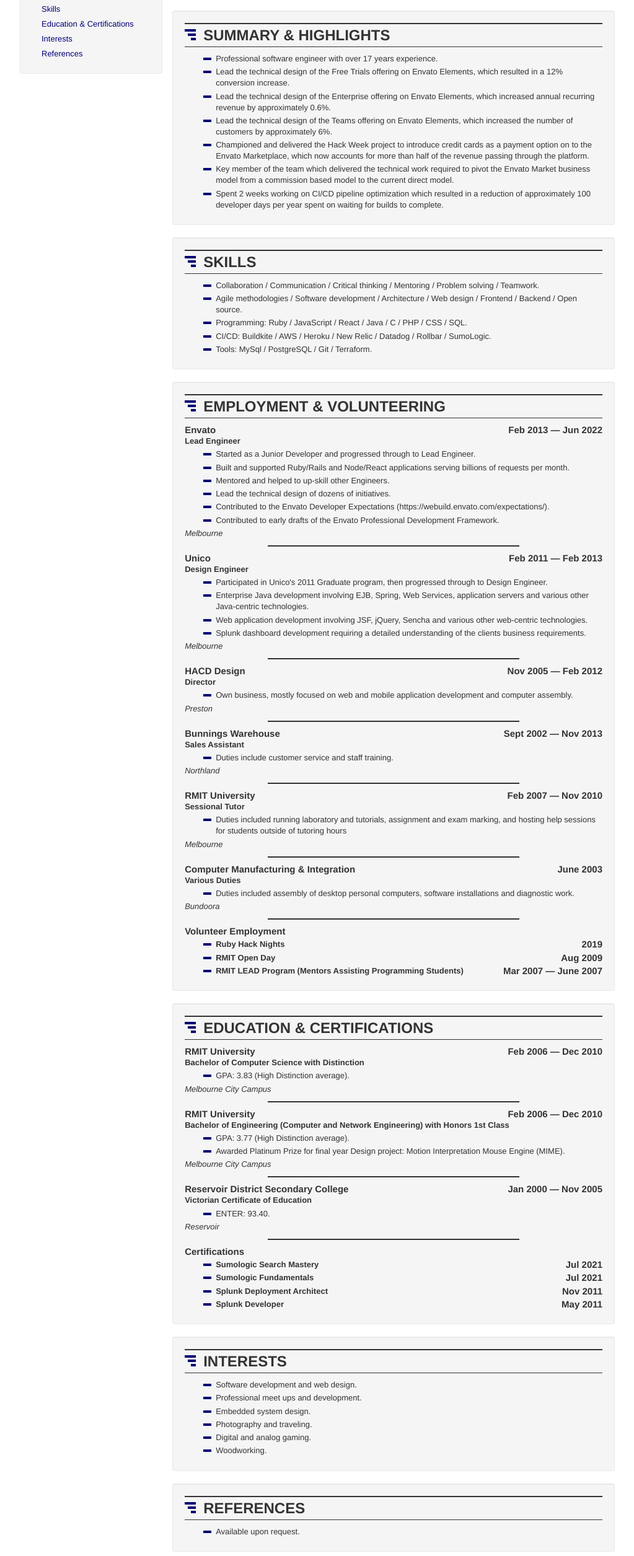
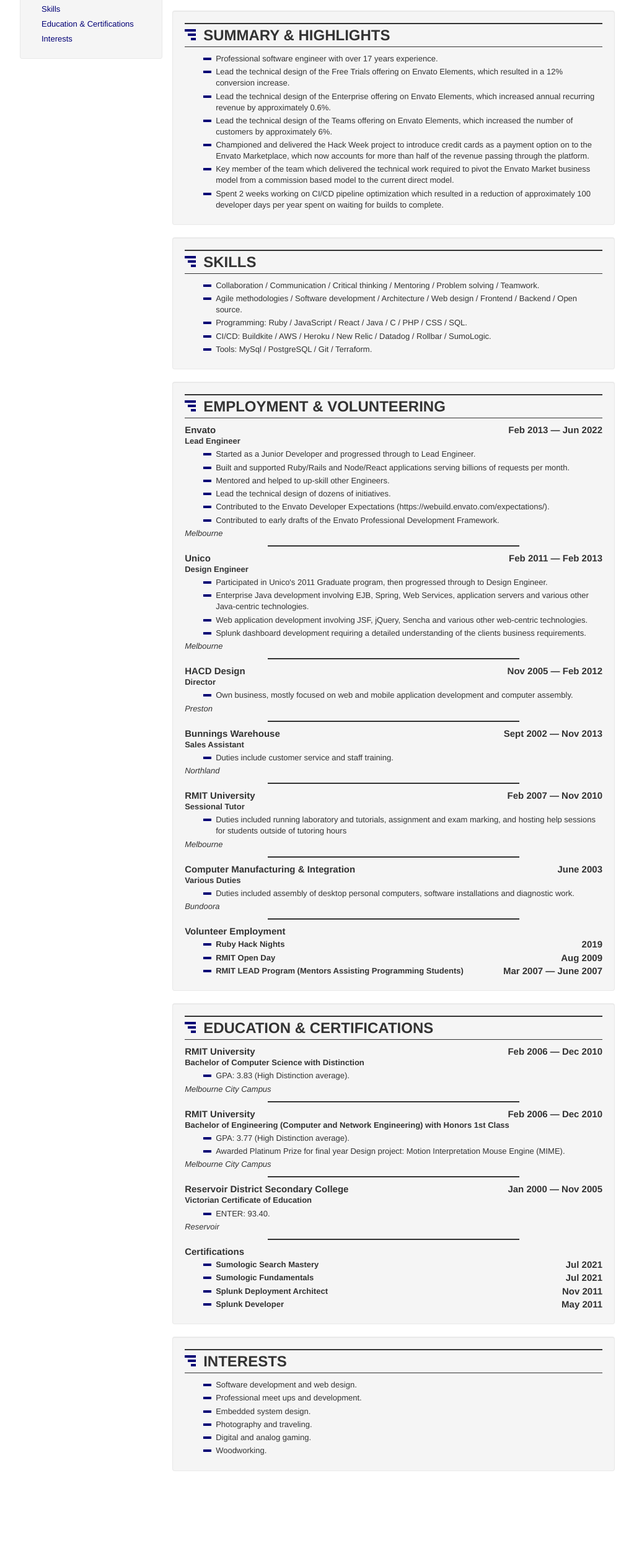
Before and after one commit to asellitt/cv, a plain HTML site: page cv/index.html in a window 1280 px wide. Shown: the part 109-2620 px from the top of the page at 62% size, without its empty margins (128-1151 px from the left). After the commit the page ends 2503 px from the top, so only its background shows below. Drawn offline with Linux system fonts and the light colour scheme.

Commit message:
remove the references section

```diff
--- a/cv/index.html
+++ b/cv/index.html
@@ -168,11 +168,6 @@
         margin: 0;
       }
 
-      #int,
-      #ref {
-        width: 45%
-      }
-
       .twocolumn {
         display: flex;
         flex-direction: row;
@@ -219,7 +214,6 @@
               <li><a href="#ski">Skills</a></li>
               <li><a href="#edu">Education & Certifications</a></li>
               <li><a href="#int">Interests</a></li>
-              <li><a href="#ref">References</a></li>
             </ul>
           </div>
 
@@ -461,7 +455,6 @@
             </div>
           </div>
 
-          <div class="twocolumn">
           <div id="int" class="well">
             <h2>INTERESTS</h2>
             <ul>
@@ -473,14 +466,6 @@
               <li> Woodworking. </li>
             </ul>
           </div>
-
-            <div id="ref" class="well">
-              <h2>REFERENCES</h2>
-              <ul>
-                <li> Available upon request. </li>
-              </ul>
-            </div>
-          </div>
         </div>
       </div>
     </div>
```
Lines whose indentation alone changed are shown as unchanged.
